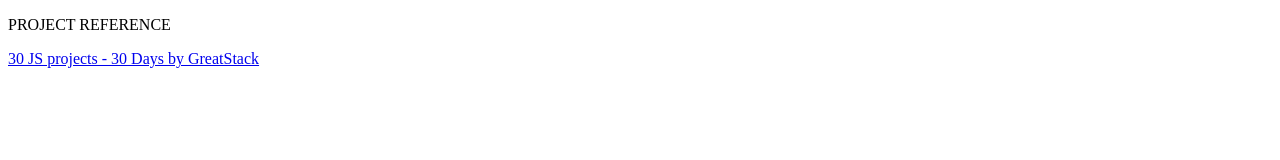
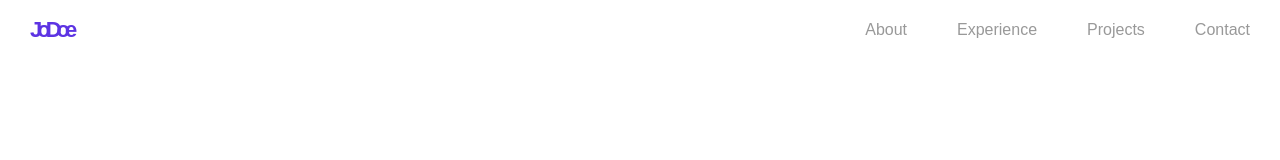
Before and after one commit to matintynn/25-javascript-project, a plain HTML site: page index.html in a window 1280 px wide. Drawn offline with Linux system fonts and the light colour scheme.

Commit message:
finished navbar

```diff
--- a/index.html
+++ b/index.html
@@ -1,17 +1,31 @@
 <!DOCTYPE html>
-<html lang="en">
+<html>
 
 <head>
-    <meta charset="UTF-8">
-    <meta name="viewport" content="width=device-width, initial-scale=1.0">
-    <title>25 JS projects</title>
+    <meta charset="utf-8">
+    <meta name="viewport" content="width=device-width">
+    <title>My Portfolio</title>
+    <link href="style.css" rel="stylesheet" type="text/css" />
+    <link href="mediaquerry.css" rel="stylesheet" type="text/css" />
 </head>
 
 <body>
-    <p>PROJECT REFERENCE</p>
-    <a href="https://youtube.com/playlist?list=PLjwm_8O3suyOgDS_Z8AWbbq3zpCmR-WE9&si=FE9kp_Zb2H873ysa">
-        30 JS projects - 30 Days by GreatStack
-    </a>
+    <nav id="desktop-nav">
+        <div class="logo">JoDoe</div>
+        <div class="menu-btn">
+            <div class="line1"></div>
+            <div class="line2"></div>
+            <div class="line3"></div>
+        </div>
+        <ul class="nav-links">
+            <li><a href="about">About</a></li>
+            <li><a href="#experience">Experience</a></li>
+            <li><a href="#projects">Projects</a></li>
+            <li><a href="#contact">Contact</a></li>
+        </ul>
+    </nav>
+    <script src="script.js"></script>
 </body>
 
+
 </html>
--- /dev/null
+++ b/script.js
@@ -0,0 +1,17 @@
+let menuBtn = document.querySelector('.menu-btn')
+let ul = document.querySelector('ul')
+let lis = document.querySelectorAll('.nav-links li')
+
+menuBtn.addEventListener('click', e => {
+    e.preventDefault()
+    menuBtn.classList.toggle('active')
+    ul.classList.toggle('active')
+    // animation links
+    lis.forEach((link, index) => {
+        link.style.opacity = 0
+        link.style.animation = `navLinkFade 0.5s ease forwards ${index / 5 + 1}s`
+        console.log(index / 7 + 1)
+    })
+})
+
+console.log(lis)
--- /dev/null
+++ b/style.css
@@ -0,0 +1,152 @@
+/* GENERAL */
+* {
+    margin: 0;
+    padding: 0;
+    box-sizing: border-box;
+}
+
+body {
+    font-family: sans-serif;
+    overflow: hidden;
+}
+
+html {
+    scroll-behavior: smooth;
+}
+
+p {
+    color: rgb(85, 84, 84);
+}
+
+/* TRANSITION */
+
+a,
+.btn {
+    transition: all 300ms ease;
+}
+
+/* NAV BAR*/
+nav,
+.nav-links {
+    display: flex;
+}
+
+nav {
+    justify-content: space-between;
+    align-items: center;
+    height: 80px;
+    padding: 0 30px;
+}
+
+.nav-links {
+    list-style: none;
+    font: 18px;
+    gap: 20px;
+    margin-left: -30px;
+}
+
+a {
+    color: #999999;
+    text-decoration: none;
+}
+
+a:hover {
+    color: #5d34e3;
+    text-decoration: underline;
+    text-underline-offset: 10px;
+}
+
+.logo {
+    font-size: 22px;
+    letter-spacing: -5px;
+    color: #5d34e3;
+    font-weight: bold;
+}
+
+nav {
+    height: 60px;
+}
+
+ul {
+    position: absolute;
+    top: 60px;
+    display: flex;
+    flex-direction: column;
+    width: 100%;
+    transform: translateX(100%);
+    transition: all 0.8s ease-out;
+}
+
+ul li {
+    display: flex;
+    align-items: center;
+    justify-content: center;
+    padding: 0;
+}
+
+ul.active {
+    transform: translateX(0);
+}
+
+
+/* Hamburger Menu */
+.menu-btn div {
+    height: 3px;
+    width: 24px;
+    background-color: #7b7b7b;
+    margin: 4px;
+    transition: all 0.3s ease;
+}
+
+.menu-btn.active div.line2 {
+    display: none;
+}
+
+.menu-btn.active div.line1 {
+    transform: rotate(-45deg) translateY(5px);
+}
+
+.menu-btn.active div.line3 {
+    transform: rotate(45deg) translateY(-5px);
+}
+
+/* ANIMATION */
+@keyframes navLinkFade {
+    from {
+        opacity: 0;
+        transform: translateX(100px);
+    }
+
+    to {
+        opacity: 1;
+        transform: translateX(0);
+    }
+}
+
+/* Media querries */
+@media only screen and (min-width: 768px) {
+
+    .menu-btn {
+        display: none;
+    }
+
+    ul {
+        position: initial;
+        display: flex;
+        flex-direction: row;
+        width: 100%;
+        transform: translateX(0);
+        transition: none;
+    }
+
+    .nav-links {
+        margin: 0;
+        width: auto;
+        gap: 50px;
+    }
+
+    #desktop-nav {
+        display: flex;
+        justify-content: space-between;
+    }
+}
```
